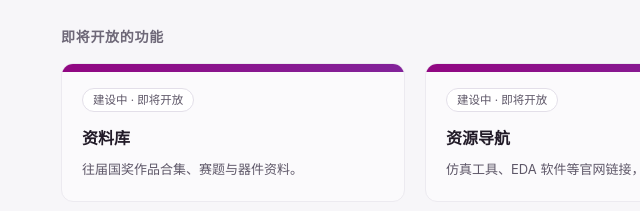
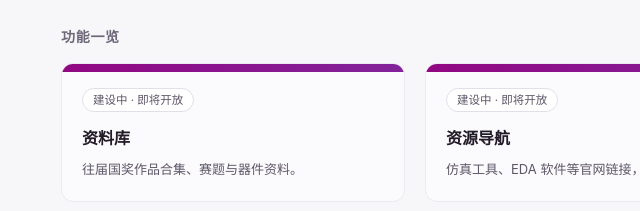
Before and after one commit to XingHo-VibeCoding/magic-hub, a website: page edian/index.html in a window 1280 px wide. Shown: the part 491-702 px from the top of the page, 43-683 px from the left. Drawn offline with Linux system fonts and the light colour scheme.

Commit message:
Day 9｜分区页区块标题改为名词短语「功能一览」（对齐参考站标题写法）
改了什么：数模区、电赛区区块标题由「即将开放的功能」改为「功能一览」；参考站紫光同创的版块标题（产品中心/解决方案/资源与技术）均为纯名词短语，不把动作与状态写进标题，状态信息仍由徽标「建设中 · 即将开放」与说明条承担

加了什么：无新增文件与样式，版面结构未动

```diff
--- a/edian/index.html
+++ b/edian/index.html
@@ -38,7 +38,7 @@
     <a class="back-link" href="../index.html">← 返回首页</a>
 
     <section id="features">
-      <h2 class="section-title">即将开放的功能</h2>
+      <h2 class="section-title">功能一览</h2>
 
       <div class="feature-grid">
         <div class="feature-card off">
```
Also changed, not shown: shumo/index.html (+1 -1 lines).
